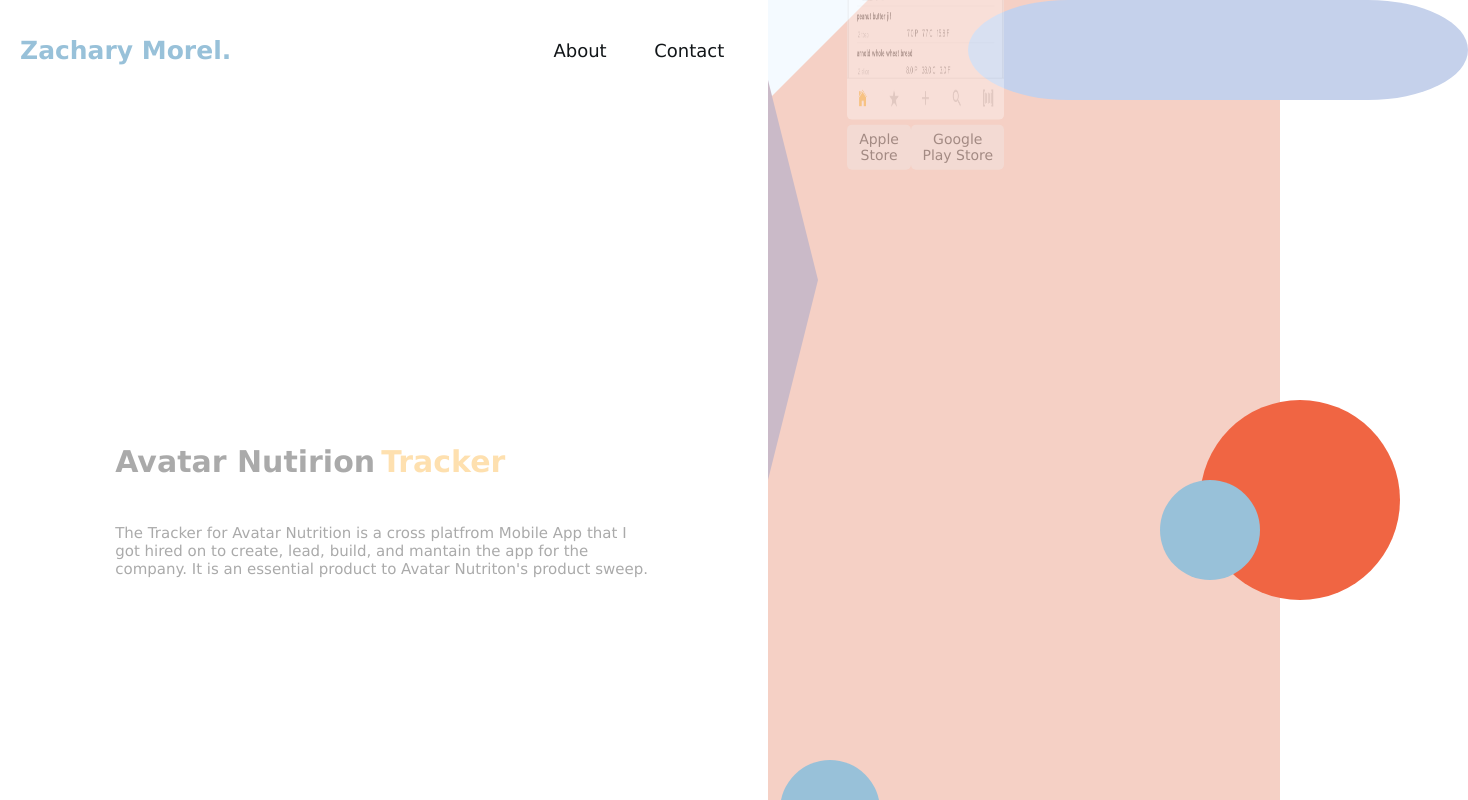
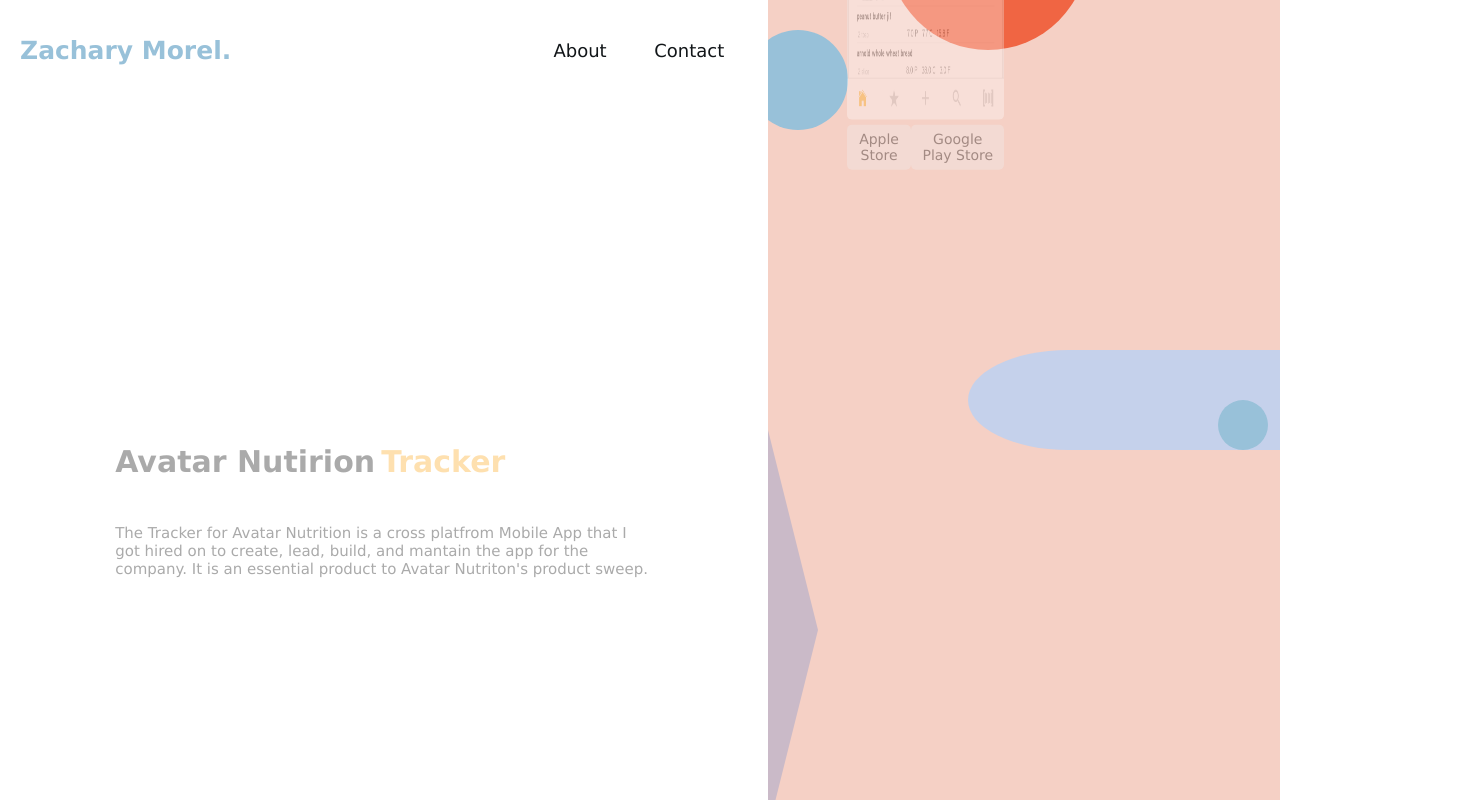
Before and after one commit to zacharymorel/zacharymorel.github.io, a React (Create React App) app in the folder potfolio/: page / in a window 1280 px wide. Shown: the top 800 px of the page, 1468 px wide, since content can reach past the window. Built offline with nearby package versions, Linux system fonts and the light colour scheme.

Commit message:
Finally got the CSS shapes talking ot each other correctly

```diff
--- a/potfolio/src/css/App.css
+++ b/potfolio/src/css/App.css
@@ -10,6 +10,10 @@
 
 /* STYLES BEING BELOW HERE */
 
+.App {
+  height: 100%;
+  overflow: hidden;
+}
 
 /* ---------------- */
 /* ---------------- */
@@ -17,6 +21,7 @@
 .MainParent {
   display: flex;
   width: 100%;
+  height: 50%;
 }
 
 .MainHeader {
@@ -62,7 +67,7 @@
 /* ---------------- */
 /* LEFT VIEW STYLES */
 .LeftViewParent {
-  width: 60%;
+  width: 60vw;
 }
 
 .LeftViewContentParent {
@@ -106,6 +111,8 @@
 /* RIGHT VIEW STYLES */
 .RightViewParent {
   background-color: #F5D0C5;
+  height: 100%;
+  overflow: hidden;
   width: 40%;
 }
 
--- a/potfolio/src/css/shapes.css
+++ b/potfolio/src/css/shapes.css
@@ -2,11 +2,12 @@
 .BlueSmallCircleOne {
   background: #98C1D9;
   border-radius: 50px;
-  bottom: -60px;
-  height: 100px;
-  position: absolute;
-  width: 100px;
-  right: 400px;
+  bottom: -400px;
+  height: 50px;
+  position: relative;
+  width: 50px;
+  right: -450px;
+  z-index: 2;
   -moz-border-radius: 50px;
   -webkit-border-radius: 50px;
 }
@@ -16,7 +17,7 @@
   border-radius: 200px;
   bottom: 200px;
   height: 200px;
-  position: absolute;
+  position: relative;
   width: 200px;
   right: -120px;
   -moz-border-radius: 200px;
@@ -34,12 +35,13 @@
 	-webkit-border-radius: 100px / 50px;
 }
 
-.TriangleTopLeft {
-	border-right: 100px solid transparent;
+.TriangleTopRight {
+	border-left: 100px solid transparent;
 	border-top: 100px solid #F4FAFF;
 	width: 0;
   height: 0;
-  top: -100px;
+  bottom: 500px;
+  left: 480px;
   position: relative;
 }
 
@@ -56,10 +58,9 @@
 .BlueSmallCircleTwo {
   background: #98C1D9;
   border-radius: 50px;
-  bottom: -60px;
   height: 100px;
   right: 20px;
-  position: absolute;
+  position: relative;
   bottom: 220px;
   width: 100px;
   -moz-border-radius: 50px;
--- a/potfolio/src/css/theme.css
+++ b/potfolio/src/css/theme.css
@@ -1,7 +1,8 @@
 body {
   margin: 0;
+  font-family: sans-serif;
+  overflow: hidden;
   padding: 0;
-  font-family: sans-serif;
 }
 
 h1, p, span {
--- a/potfolio/src/views/RightView.js
+++ b/potfolio/src/views/RightView.js
@@ -26,7 +26,7 @@
 
 
 class RightView extends PureComponent {
-  ShapeClassNames = ['BlueSmallCircleOne', 'RedSmallCircle', 'BlueSmallCircleTwo', 'PurpleOval', 'TriangleTopLeft', 'TriangleRight']
+  ShapeClassNames = ['BlueSmallCircleOne', 'RedSmallCircle', 'BlueSmallCircleTwo', 'PurpleOval', 'TriangleTopRight', 'TriangleRight']
 
   render() {
     const { text } = style
@@ -52,7 +52,7 @@
             />
           </div>
         </div>
-        { this.ShapeClassNames.map((item) => <Shape key={item} className={item} /> ) }
+        { this.ShapeClassNames.map(item => <Shape key={item} className={item} /> ) }
       </div>
     )
   }
```
